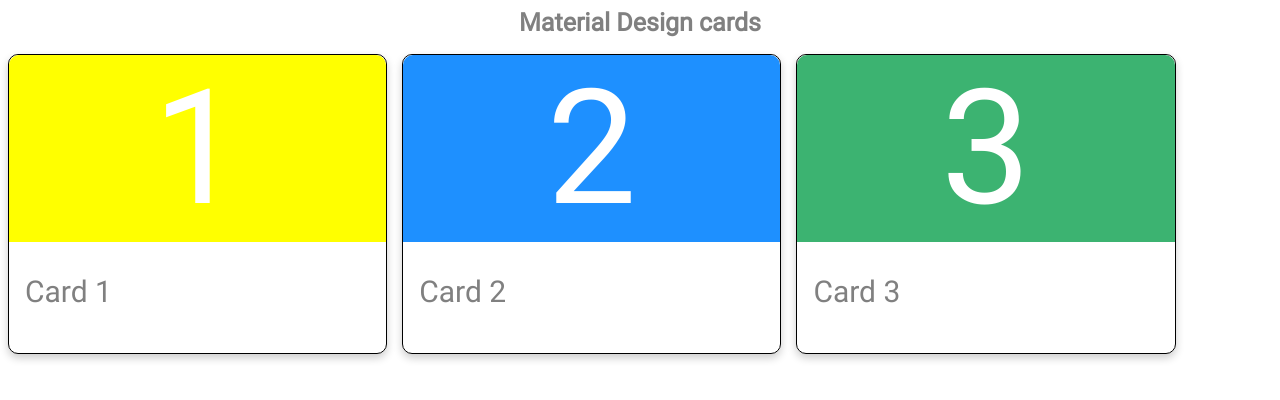
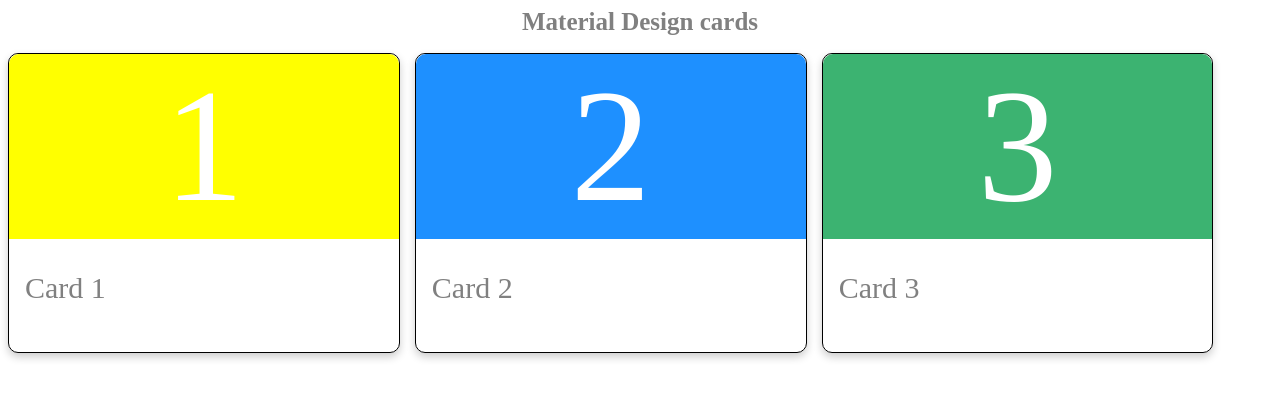
Before and after one commit to arnavsaxena2012/AcmWebDev, a plain HTML site: page materials card/index.html in a window 1280 px wide. Drawn offline with Linux system fonts and the light colour scheme.

Commit message:
Removed the cards alignment problem when window is resized

```diff
--- a/materials card/main.css
+++ b/materials card/main.css
@@ -1,16 +1,3 @@
-@font-face {
-  font-family: 'Roboto';
-  font-style: normal;
-  font-weight: 400;
-  src: local('Roboto Regular'),
-       local('Roboto-Regular'),
-       url(http://themes.googleusercontent.com/static/fonts/roboto/v11/2UX7WLTfW3W8TclTUvlFyQ.woff)
-       format('woff');
-}
-body{
-    font-family: Roboto;
-}
-
 h1{
     font-size: 25px;
     text-align: center;
@@ -18,7 +5,7 @@ h1{
 }
 .box{
     float: left;
-    width: 30%;
+    width: 31%;
     padding-bottom: 21.7%;
     text-align: center;
     box-sizing: border-box;
@@ -30,29 +17,26 @@ h1{
     transition: 0.3s;
 }
 .box:hover {
-    box-shadow: 0 8px 16px 0 rgba(0,0,0,.3);
+    box-shadow: 0 8px 16px 0 rgba(0,0,0,0.2);
 }
 .xbox{
-    margin-left: 10px;
     padding: 0px;
     height: 200px;
+}
+.xbox-1{
     border-top-left-radius: 10px;
     border-top-right-radius: 10px;
+    background-color: yellow;
 }
-.xbox-1{
-    background-color: yellow;
+.xbox-2{
     border-top-left-radius: 10px;
     border-top-right-radius: 10px;
+    background-color: dodgerblue;
 }
-.xbox-2{
-    background-color: dodgerblue;
+.xbox-3{
     border-top-left-radius: 10px;
     border-top-right-radius: 10px;
-}
-.xbox-3{
     background-color: mediumseagreen;
-    border-top-left-radius: 10px;
-    border-top-right-radius: 10px;
 }
 .yo{
     position: relative;
@@ -67,3 +51,11 @@ h1{
     text-align: left;
     color: grey;
 }
+@media (max-width:658px){
+            .box{
+        width:30%;
+        float: none;
+    }
+
+
+}
```
Also changed, not shown: materials card/index.html (+3 -1 lines).
